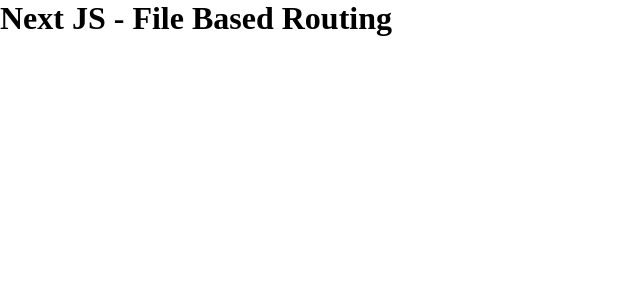
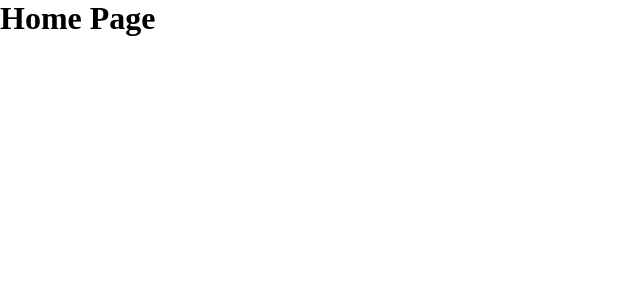
Before and after one commit to muhammadfaizanahmad/next-js-routing, a Next.js app: page / in a window 1280 px wide. Shown: the top 300 px of the page, without its empty margins (0-640 px from the left). Built offline with nearby package versions, Linux system fonts and the light colour scheme.

Commit message:
Update page.tsx

```diff
--- a/app/page.tsx
+++ b/app/page.tsx
@@ -1,7 +1,7 @@
 const Page = () => {
   return (
     <div>
-      <h1>Next JS - File Based Routing</h1>
+      <h1>Home Page</h1>
     </div>
   );
 };
```
